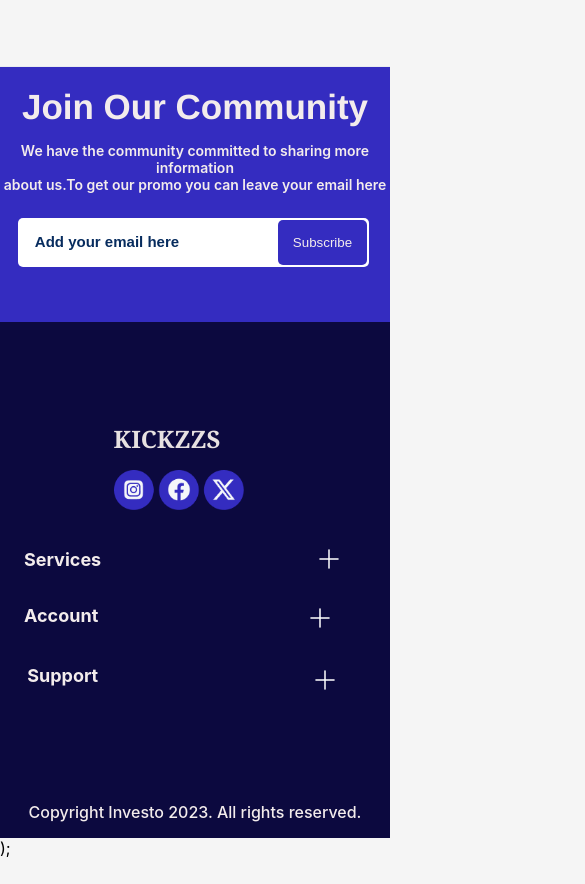
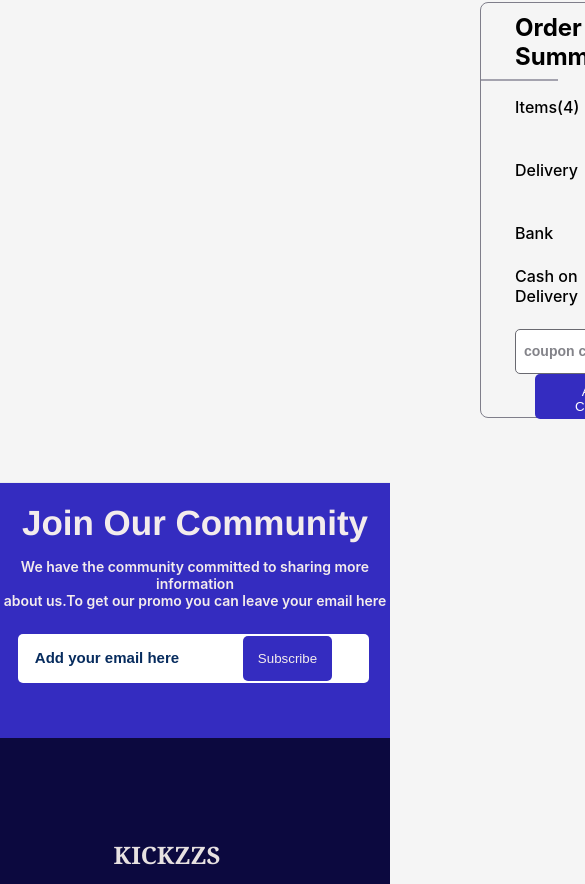
Before and after one commit to Okezedavid/Timbu-Cloud-Store, a React (Vite) app: page /Checkout in a window 390 px wide. Shown: the part 902-1786 px from the top of the page, 585 px wide, since content can reach past the window. Before the commit the page ends 1760 px from the top, so only its background shows below. Built offline with nearby package versions, Linux system fonts and the light colour scheme.

Commit message:
another commit

```diff
--- a/src/Components/Cart.jsx
+++ b/src/Components/Cart.jsx
@@ -8,6 +8,7 @@ import cart3 from "../assets/images/cart3.png";
 import cart4 from "../assets/images/cart4.png";
 import "../index.css";
 import "../css/carts.css";
+import Footer from "./Footer";
 
 export default function Cart() {
   return (
@@ -330,59 +331,7 @@ export default function Cart() {
        <Link to="/Checkout">   <button>Proceed to Checkout</button></Link>
         </div>
       </div>
-      <div className="footer-side">
-      <div className="footer-part">
-        <section>
-          <h1>Join Our Community</h1>
-          <p>
-            We have the community committed to sharing more information <br />
-            about us.To get our promo you can leave your email here
-          </p>
-          <div id="input-part">
-            <input type="email" placeholder="Add your email here" />
-            <button>Subscribe</button>
-          </div>
-        </section>
-      </div>
-      <footer>
-        <div className="lower-footer  ">
-          <div className="main">
-            <h1 >KICKZZS</h1>
-            <img src={social} alt="media" />
-          </div>
-          <div className="service">
-            <div id="services"><h2 id="ser">Services</h2><svg xmlns="http://www.w3.org/2000/svg" width="20" height="20" viewBox="0 0 20 20" fill="none">
-  <path d="M10 0.25C10.1989 0.25 10.3897 0.329018 10.5303 0.46967C10.671 0.610322 10.75 0.801088 10.75 1V9.25H19C19.1989 9.25 19.3897 9.32902 19.5303 9.46967C19.671 9.61032 19.75 9.80109 19.75 10C19.75 10.1989 19.671 10.3897 19.5303 10.5303C19.3897 10.671 19.1989 10.75 19 10.75H10.75V19C10.75 19.1989 10.671 19.3897 10.5303 19.5303C10.3897 19.671 10.1989 19.75 10 19.75C9.80109 19.75 9.61032 19.671 9.46967 19.5303C9.32902 19.3897 9.25 19.1989 9.25 19V10.75H1C0.801088 10.75 0.610322 10.671 0.46967 10.5303C0.329018 10.3897 0.25 10.1989 0.25 10C0.25 9.80109 0.329018 9.61032 0.46967 9.46967C0.610322 9.32902 0.801088 9.25 1 9.25H9.25V1C9.25 0.801088 9.32902 0.610322 9.46967 0.46967C9.61032 0.329018 9.80109 0.25 10 0.25Z" fill="white"/>
-</svg></div>
-            <p>
-              Clothing <br />
-              Wholesale <br /> Branding <br /> Dropshipping
-            </p>
-          </div>
-          <div className="account">
-            <div id="account"><h2 id="acc">Account</h2><svg xmlns="http://www.w3.org/2000/svg" width="20" height="20" viewBox="0 0 20 20" fill="none">
-  <path d="M10 0.25C10.1989 0.25 10.3897 0.329018 10.5303 0.46967C10.671 0.610322 10.75 0.801088 10.75 1V9.25H19C19.1989 9.25 19.3897 9.32902 19.5303 9.46967C19.671 9.61032 19.75 9.80109 19.75 10C19.75 10.1989 19.671 10.3897 19.5303 10.5303C19.3897 10.671 19.1989 10.75 19 10.75H10.75V19C10.75 19.1989 10.671 19.3897 10.5303 19.5303C10.3897 19.671 10.1989 19.75 10 19.75C9.80109 19.75 9.61032 19.671 9.46967 19.5303C9.32902 19.3897 9.25 19.1989 9.25 19V10.75H1C0.801088 10.75 0.610322 10.671 0.46967 10.5303C0.329018 10.3897 0.25 10.1989 0.25 10C0.25 9.80109 0.329018 9.61032 0.46967 9.46967C0.610322 9.32902 0.801088 9.25 1 9.25H9.25V1C9.25 0.801088 9.32902 0.610322 9.46967 0.46967C9.61032 0.329018 9.80109 0.25 10 0.25Z" fill="white"/>
-</svg></div>
-            <p>
-              My Account <br /> Login/Register <br /> Cart <br /> Favorites{" "}
-              <br /> Shop
-            </p>
-          </div>
-          <div className="support">
-            <div id="support"><h2 id="sup">Support</h2><svg xmlns="http://www.w3.org/2000/svg" width="20" height="20" viewBox="0 0 20 20" fill="none">
-  <path d="M10 0.25C10.1989 0.25 10.3897 0.329018 10.5303 0.46967C10.671 0.610322 10.75 0.801088 10.75 1V9.25H19C19.1989 9.25 19.3897 9.32902 19.5303 9.46967C19.671 9.61032 19.75 9.80109 19.75 10C19.75 10.1989 19.671 10.3897 19.5303 10.5303C19.3897 10.671 19.1989 10.75 19 10.75H10.75V19C10.75 19.1989 10.671 19.3897 10.5303 19.5303C10.3897 19.671 10.1989 19.75 10 19.75C9.80109 19.75 9.61032 19.671 9.46967 19.5303C9.32902 19.3897 9.25 19.1989 9.25 19V10.75H1C0.801088 10.75 0.610322 10.671 0.46967 10.5303C0.329018 10.3897 0.25 10.1989 0.25 10C0.25 9.80109 0.329018 9.61032 0.46967 9.46967C0.610322 9.32902 0.801088 9.25 1 9.25H9.25V1C9.25 0.801088 9.32902 0.610322 9.46967 0.46967C9.61032 0.329018 9.80109 0.25 10 0.25Z" fill="white"/>
-</svg></div>
-            <p>
-              Contact <br /> Give Feedback <br /> FAQ <br />
-              Privacy Policy
-            </p>
-          </div>
-        </div>
-        <div className="bottom">
-         <p>Copyright Investo 2023.  All rights reserved.</p>
-         </div>
-      </footer>
-    </div>
+      <Footer />
   );
     </div>
   );
--- a/src/Components/Checkout.jsx
+++ b/src/Components/Checkout.jsx
@@ -3,6 +3,7 @@ import "../css/style.css";
 import "../css/page.css";
 import social from "../assets/images/social.png";
 import "../css/checkout.css";
+import Footer from "./Footer";
 
 export default function Checkout() {
   return (
@@ -101,59 +102,7 @@ export default function Checkout() {
    </div>
 
    {/*  FOOTER SECTION */}
-   <div className="footer-side">
-      <div className="footer-part">
-        <section>
-          <h1>Join Our Community</h1>
-          <p>
-            We have the community committed to sharing more information <br />
-            about us.To get our promo you can leave your email here
-          </p>
-          <div id="input-part">
-            <input type="email" placeholder="Add your email here" />
-            <button>Subscribe</button>
-          </div>
-        </section>
-      </div>
-      <footer>
-        <div className="lower-footer  ">
-          <div className="main">
-            <h1 >KICKZZS</h1>
-            <img src={social} alt="media" />
-          </div>
-          <div className="service">
-            <div id="services"><h2 id="ser">Services</h2><svg xmlns="http://www.w3.org/2000/svg" width="20" height="20" viewBox="0 0 20 20" fill="none">
-  <path d="M10 0.25C10.1989 0.25 10.3897 0.329018 10.5303 0.46967C10.671 0.610322 10.75 0.801088 10.75 1V9.25H19C19.1989 9.25 19.3897 9.32902 19.5303 9.46967C19.671 9.61032 19.75 9.80109 19.75 10C19.75 10.1989 19.671 10.3897 19.5303 10.5303C19.3897 10.671 19.1989 10.75 19 10.75H10.75V19C10.75 19.1989 10.671 19.3897 10.5303 19.5303C10.3897 19.671 10.1989 19.75 10 19.75C9.80109 19.75 9.61032 19.671 9.46967 19.5303C9.32902 19.3897 9.25 19.1989 9.25 19V10.75H1C0.801088 10.75 0.610322 10.671 0.46967 10.5303C0.329018 10.3897 0.25 10.1989 0.25 10C0.25 9.80109 0.329018 9.61032 0.46967 9.46967C0.610322 9.32902 0.801088 9.25 1 9.25H9.25V1C9.25 0.801088 9.32902 0.610322 9.46967 0.46967C9.61032 0.329018 9.80109 0.25 10 0.25Z" fill="white"/>
-</svg></div>
-            <p>
-              Clothing <br />
-              Wholesale <br /> Branding <br /> Dropshipping
-            </p>
-          </div>
-          <div className="account">
-            <div id="account"><h2 id="acc">Account</h2><svg xmlns="http://www.w3.org/2000/svg" width="20" height="20" viewBox="0 0 20 20" fill="none">
-  <path d="M10 0.25C10.1989 0.25 10.3897 0.329018 10.5303 0.46967C10.671 0.610322 10.75 0.801088 10.75 1V9.25H19C19.1989 9.25 19.3897 9.32902 19.5303 9.46967C19.671 9.61032 19.75 9.80109 19.75 10C19.75 10.1989 19.671 10.3897 19.5303 10.5303C19.3897 10.671 19.1989 10.75 19 10.75H10.75V19C10.75 19.1989 10.671 19.3897 10.5303 19.5303C10.3897 19.671 10.1989 19.75 10 19.75C9.80109 19.75 9.61032 19.671 9.46967 19.5303C9.32902 19.3897 9.25 19.1989 9.25 19V10.75H1C0.801088 10.75 0.610322 10.671 0.46967 10.5303C0.329018 10.3897 0.25 10.1989 0.25 10C0.25 9.80109 0.329018 9.61032 0.46967 9.46967C0.610322 9.32902 0.801088 9.25 1 9.25H9.25V1C9.25 0.801088 9.32902 0.610322 9.46967 0.46967C9.61032 0.329018 9.80109 0.25 10 0.25Z" fill="white"/>
-</svg></div>
-            <p>
-              My Account <br /> Login/Register <br /> Cart <br /> Favorites{" "}
-              <br /> Shop
-            </p>
-          </div>
-          <div className="support">
-            <div id="support"><h2 id="sup">Support</h2><svg xmlns="http://www.w3.org/2000/svg" width="20" height="20" viewBox="0 0 20 20" fill="none">
-  <path d="M10 0.25C10.1989 0.25 10.3897 0.329018 10.5303 0.46967C10.671 0.610322 10.75 0.801088 10.75 1V9.25H19C19.1989 9.25 19.3897 9.32902 19.5303 9.46967C19.671 9.61032 19.75 9.80109 19.75 10C19.75 10.1989 19.671 10.3897 19.5303 10.5303C19.3897 10.671 19.1989 10.75 19 10.75H10.75V19C10.75 19.1989 10.671 19.3897 10.5303 19.5303C10.3897 19.671 10.1989 19.75 10 19.75C9.80109 19.75 9.61032 19.671 9.46967 19.5303C9.32902 19.3897 9.25 19.1989 9.25 19V10.75H1C0.801088 10.75 0.610322 10.671 0.46967 10.5303C0.329018 10.3897 0.25 10.1989 0.25 10C0.25 9.80109 0.329018 9.61032 0.46967 9.46967C0.610322 9.32902 0.801088 9.25 1 9.25H9.25V1C9.25 0.801088 9.32902 0.610322 9.46967 0.46967C9.61032 0.329018 9.80109 0.25 10 0.25Z" fill="white"/>
-</svg></div>
-            <p>
-              Contact <br /> Give Feedback <br /> FAQ <br />
-              Privacy Policy
-            </p>
-          </div>
-        </div>
-        <div className="bottom">
-         <p>Copyright Investo 2023.  All rights reserved.</p>
-         </div>
-      </footer>
-    </div>
+    <Footer />
   );
     </div>
   );
--- a/src/css/checkout.css
+++ b/src/css/checkout.css
@@ -130,3 +130,12 @@
     font-weight: 600;
     font-size: 17px;
 }
+
+
+
+
+@media screen and (max-width: 440px){
+    .billing-order {
+      display: inline-block;
+    }
+}
--- a/src/css/style.css
+++ b/src/css/style.css
@@ -171,6 +171,11 @@ footer .bottom p {
 
 }
 
+#input-part button {
+  position:  relative;
+  left: -35px;
+}
+
 .lower-footer {
   background-color: #0c093f;
 
```
Also changed, not shown: 1 other file (tests, documents, lock files or other folders).
